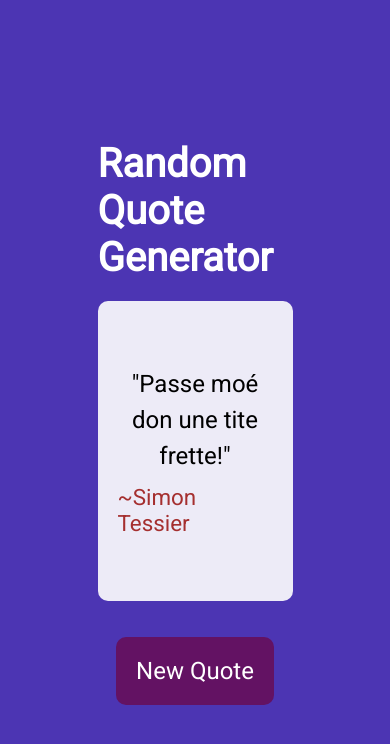
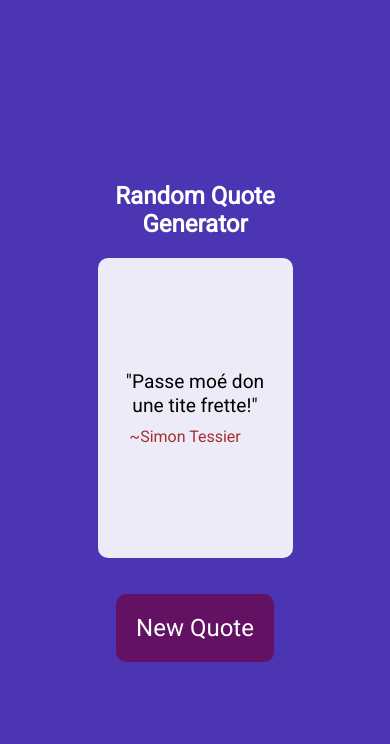
Before and after one commit to WrinkledDev/random-quote-generator, a plain HTML site: page index.html in a window 390 px wide. Drawn offline with Linux system fonts and the light colour scheme.

Commit message:
Added media query

```diff
--- a/style.css
+++ b/style.css
@@ -28,6 +28,7 @@
 
 #intro h1 {
   font-size: 2.5em;
+  text-align: center;
 }
 
 .quote-box {
@@ -52,6 +53,7 @@
 }
 
 #author {
+  text-align: center;
   margin-right: 20px;
   color: #a52f2f;
   font-size: 1.4em;
@@ -70,3 +72,21 @@ button {
 button:hover {
   background-color: rgba(99, 18, 99, 0.7);
 }
+
+@media only screen and (max-width: 600px) {
+  #intro h1 {
+    font-size: 1.5em;
+  }
+
+  #text {
+    text-align: center;
+    font-size: 1.2em;
+    line-height: 1.2;
+  }
+
+  #author {
+    text-align: center;
+    margin-right: 20px;
+    font-size: 1em;
+  }
+}
```
